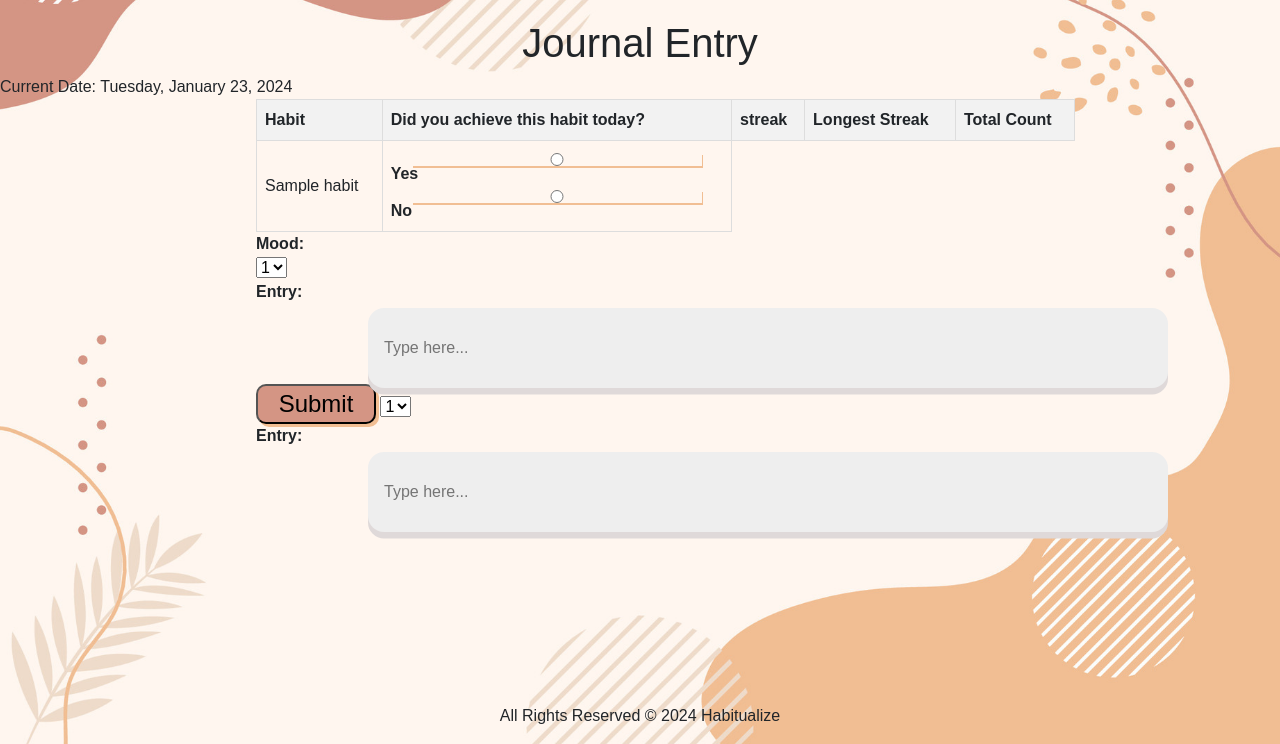
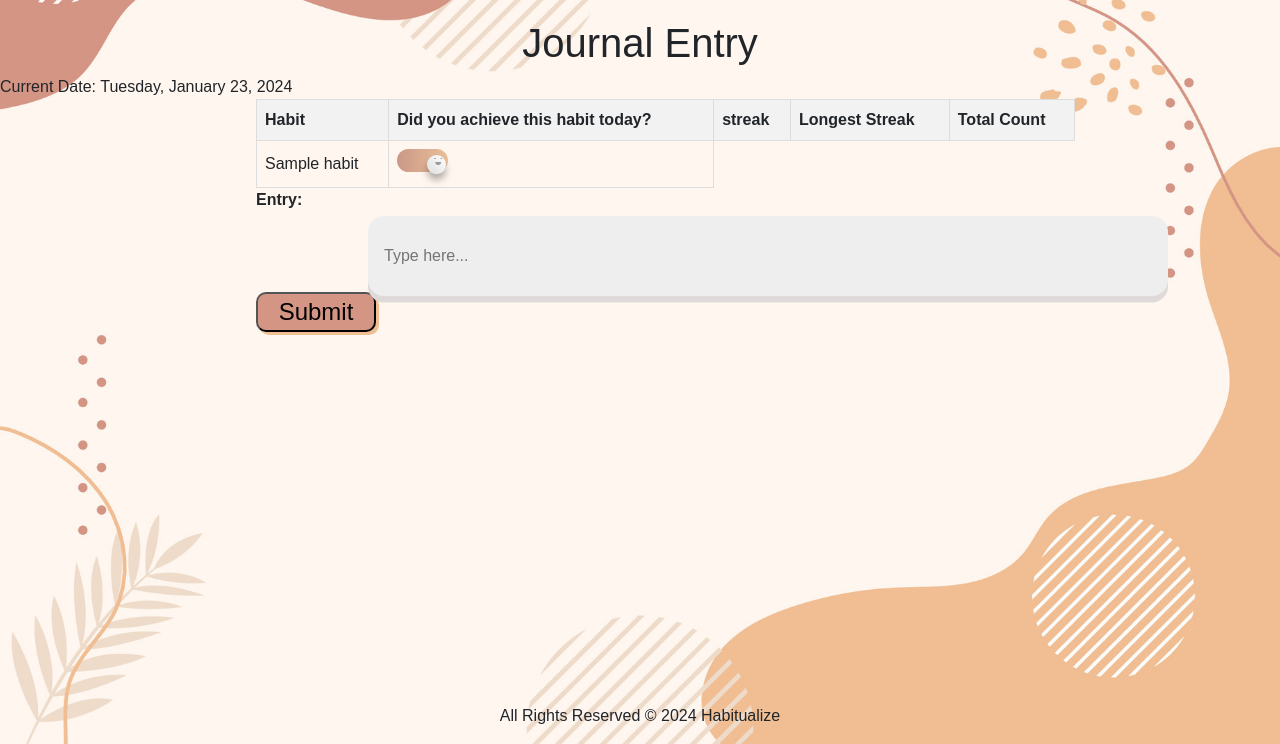
Before and after one commit to harmonica23/habitualize, a Django app: page /journal/ in a window 1280 px wide. Shown: the part 56-800 px from the top of the page. Run offline with Django 5.2, Linux system fonts and the light colour scheme; a user stored in the database is signed in; tables that the repository leaves empty hold one stand-in row (values such as "Sample post"); some libraries are stand-ins or nearby versions; some web fonts are replaced.

Commit message:
form ui for journal

```diff
--- a/main_app/static/css/style.css
+++ b/main_app/static/css/style.css
@@ -326,3 +326,99 @@ ul {
   .input-wrapper input:focus {
     outline-color: lightcoral;
   }
+
+/* journal entry page buttons */
+.checkbox-wrapper-5 .check {
+    --size: 23px;
+    position: relative;
+    background: linear-gradient(90deg, rgb(203, 152, 135), rgb(233, 191, 153));
+    line-height: 0;
+    perspective: 400px;
+    font-size: var(--size);
+  }
+
+  .checkbox-wrapper-5 .check input[type="checkbox"],
+    .checkbox-wrapper-5 .check label,
+    .checkbox-wrapper-5 .check label::before,
+    .checkbox-wrapper-5 .check label::after,
+    .checkbox-wrapper-5 .check {
+    appearance: none;
+    display: inline-block;
+    border-radius: var(--size);
+    border: 0;
+    transition: .30s ease-in-out;
+    box-sizing: border-box;
+    cursor: pointer;
+  }
+
+  .checkbox-wrapper-5 .check label {
+    width: calc(2.2 * var(--size));
+    height: var(--size);
+    background: #d7d7d7;
+    overflow: hidden;
+  }
+
+  .checkbox-wrapper-5 .check input[type="checkbox"] {
+    position: absolute;
+    z-index: 1;
+    width: calc(.8 * var(--size));
+    height: calc(.8 * var(--size));
+    top: calc(.1 * var(--size));
+    left: calc(.1 * var(--size));
+    background: linear-gradient(45deg, #dedede, #ffffff);
+    box-shadow: 0 6px 7px rgba(0,0,0,0.3);
+    outline: none;
+    margin: 0;
+  }
+
+  .checkbox-wrapper-5 .check input[type="checkbox"]:checked {
+    left: calc(1.3 * var(--size));
+  }
+
+  .checkbox-wrapper-5 .check input[type="checkbox"]:checked + label {
+    background: transparent;
+  }
+
+  .checkbox-wrapper-5 .check label::before,
+    .checkbox-wrapper-5 .check label::after {
+    content: "· ·";
+    position: absolute;
+    overflow: hidden;
+    left: calc(.15 * var(--size));
+    top: calc(.5 * var(--size));
+    height: var(--size);
+    letter-spacing: calc(-0.04 * var(--size));
+    color: #9b9b9b;
+    font-family: "Times New Roman", serif;
+    z-index: 2;
+    font-size: calc(.6 * var(--size));
+    border-radius: 0;
+    transform-origin: 0 0 calc(-0.5 * var(--size));
+    backface-visibility: hidden;
+  }
+
+  .checkbox-wrapper-5 .check label::after {
+    content: "●";
+    top: calc(.65 * var(--size));
+    left: calc(.2 * var(--size));
+    height: calc(.1 * var(--size));
+    width: calc(.35 * var(--size));
+    font-size: calc(.2 * var(--size));
+    transform-origin: 0 0 calc(-0.4 * var(--size));
+  }
+
+  .checkbox-wrapper-5 .check input[type="checkbox"]:checked + label::before,
+    .checkbox-wrapper-5 .check input[type="checkbox"]:checked + label::after {
+    left: calc(1.55 * var(--size));
+    top: calc(.4 * var(--size));
+    line-height: calc(.1 * var(--size));
+    transform: rotateY(360deg);
+  }
+
+  .checkbox-wrapper-5 .check input[type="checkbox"]:checked + label::after {
+    height: calc(.16 * var(--size));
+    top: calc(.55 * var(--size));
+    left: calc(1.6 * var(--size));
+    font-size: calc(.6 * var(--size));
+    line-height: 0;
+  }
--- a/main_app/templates/main_app/journal_form.html
+++ b/main_app/templates/main_app/journal_form.html
@@ -26,27 +26,17 @@
   <tr>
     <td>{{ habit.name }}</td>
     <td>
-                <label>
-                  <input type="radio" name="habit_{{ habit.id }}" value="yes">Yes
-                </label>
-                <label>
-                  <input type="radio" name="habit_{{ habit.id }}" value="no"> No
-                </label>
+      <div class="checkbox-wrapper-5">
+        <div class="check">
+          <input id="check-{{ habit.id }}" type="checkbox" name="checkbox_{{ habit.id }}" checked>
+          <label for="check-{{ habit.id }}"></label>
+        </div>
+      </div>
     </td>
   </tr>
 {% endfor %}
         </tbody>
       </table>
-
-      <label>Mood:</label>
-
-      <select name="mood">
-        <option value="1">1</option>
-        <option value="2">2</option>
-        <option value="3">3</option>
-        <option value="4">4</option>
-        <option value="5">5</option>
-      </select><br>
 
       <div class="input-wrapper">
         <label>Entry:</label>
@@ -54,19 +44,6 @@
       </div>
 
       <button type="submit" class="submit-btn">Submit</button>
-
-    <select name="mood">
-      <option value="1">1</option>
-      <option value="2">2</option>
-      <option value="3">3</option>
-      <option value="4">4</option>
-      <option value="5">5</option>
-    </select><br>
-    <div class="input-wrapper">
-      <label>Entry:</label>
-      <input type="text" placeholder="Type here..." name="text" class="input">
-    </div>
-
 
     </form>
     {% else %}
```
Lines whose indentation alone changed are shown as unchanged.
